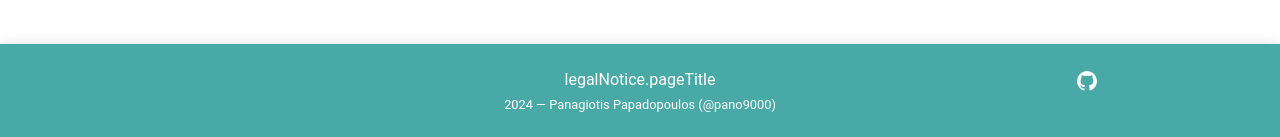
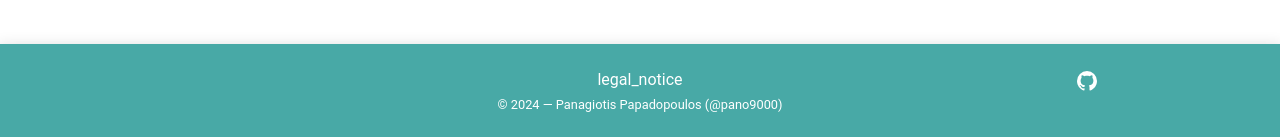
Before and after one commit to pano9000/aws-stuttgart-pickup-dates-service, a Nuxt app: page / in a window 1280 px wide. Shown: the part 660-797 px from the top of the page. Built offline with nearby package versions, Linux system fonts and the light colour scheme.

Commit message:
fix(Footer): add missing copyright symbol

```diff
--- a/components/Footer.vue
+++ b/components/Footer.vue
@@ -7,8 +7,8 @@
       <v-row  class="text-center">
         <v-spacer cols="3"/>
         <v-col cols="6">
-        <div><NuxtLink to="impressum" class="nuxtlink">{{ i18n.t('legalNotice.pageTitle') }}</NuxtLink></div>
-        <small>2024 — Panagiotis Papadopoulos (@pano9000)</small>
+          <div><NuxtLink to="impressum" class="nuxtlink">{{ i18n.t('legal_notice') }}</NuxtLink></div>
+          <small>© 2024 — Panagiotis Papadopoulos (@pano9000)</small>
         </v-col>
         <v-col cols="3">
           <v-tooltip
@@ -28,7 +28,6 @@
         </v-col>
       </v-row>
     </v-container>
-
   </v-footer>
 </template>
 
```
Lines whose indentation alone changed are shown as unchanged.
